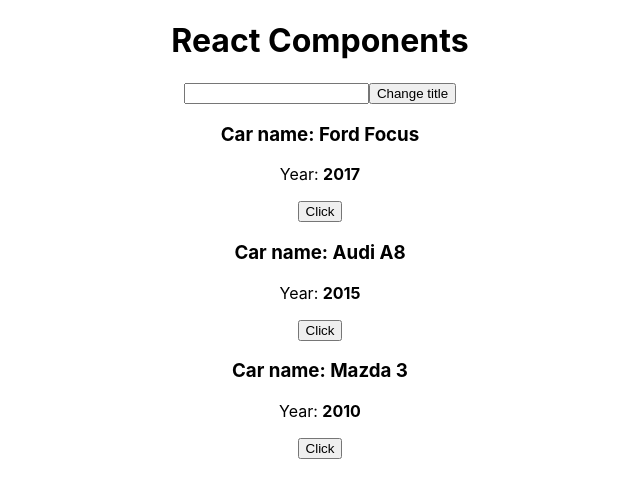
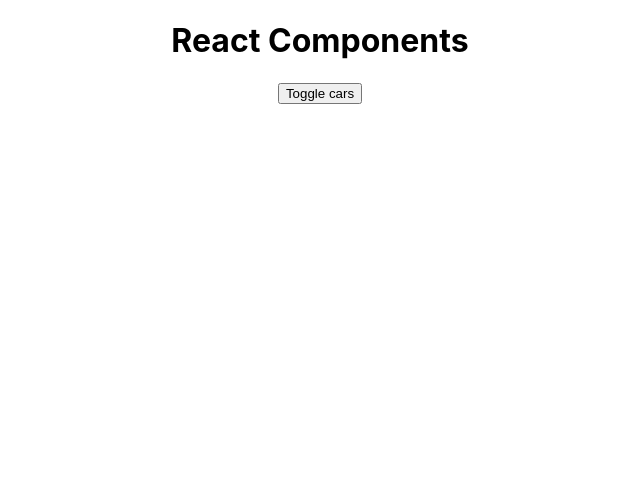
Before and after one commit to NoLifeRTTS/react-course, a React (Create React App) app: page / in a window 1280 px wide. Shown: the top 498 px of the page, without its empty margins (320-960 px from the left). Built offline with nearby package versions, Linux system fonts and the light colour scheme.

Commit message:
add deleteHandler

```diff
--- a/src/App.js
+++ b/src/App.js
@@ -10,20 +10,31 @@
             {name: 'Audi A8', year: 2015},
             {name: 'Mazda 3', year: 2010}
         ],
-        pageTitle: 'React Components'
+        pageTitle: 'React Components',
+        showCars: false
     }
 
-    changeTitleHandler = newTitle => {
-
+    onChangeName(name, index) {
+        const car = this.state.cars[index]
+        car.name = name
+        const cars = [...this.state.cars]
+        cars[index] = car
         this.setState({
-            pageTitle: newTitle
+            cars
         })
-
     }
 
-    handleInput = event => {
+    toggleCarsHandler = () => {
         this.setState({
-            pageTitle: event.target.value
+                showCars: !this.state.showCars
+        })
+    }
+
+    deleteHandler(index) {
+        const cars = [...this.state.cars]
+        cars.splice(index, 1);
+        this.setState({
+            cars
         })
     }
 
@@ -37,20 +48,23 @@
             <div style={divStyle}>
                 <h1>{this.state.pageTitle}</h1>
 
-                <input type="text" onChange={this.handleInput}/>
+                <button onClick={this.toggleCarsHandler}>Toggle cars</button>
 
-                <button onClick={this.changeTitleHandler.bind(this, 'Changed!')}>Change title</button>
-
-                { this.state.cars.map((car, index) => {
+                {   this.state.showCars ?
+                        this.state.cars.map((car, index) => {
                         return (
                             <Car
                                 key={index}
                                 name={car.name}
                                 year={car.year}
-                            onChangeTitle={this.changeTitleHandler.bind(this, car.name)}
+                                onChangeName={event => {this.onChangeName(event.target.value, index)}}
+                                onDelete={this.deleteHandler.bind(this, index)}
                             />
                         )
-                }) }
+                    })
+                    :
+                        null
+                }
             </div>
         );
     }
--- a/src/Car/Car.js
+++ b/src/Car/Car.js
@@ -2,10 +2,16 @@
 
 function Car(props) {
     return (
-        <div>
+        <div style={{
+            border: '1px solid #ccc',
+            marginBottom: '10px',
+            display: 'inline-block',
+            padding: '10px'
+        }}>
             <h3>Car name: {props.name}</h3>
             <p>Year: <strong>{props.year}</strong></p>
-            <button onClick={props.onChangeTitle}>Click</button>
+            <input type="text" onChange={props.onChangeName} value={props.name} />
+            <button onClick={props.onDelete}>Delete</button>
         </div>
     )
 }
```
Lines whose indentation alone changed are shown as unchanged.
